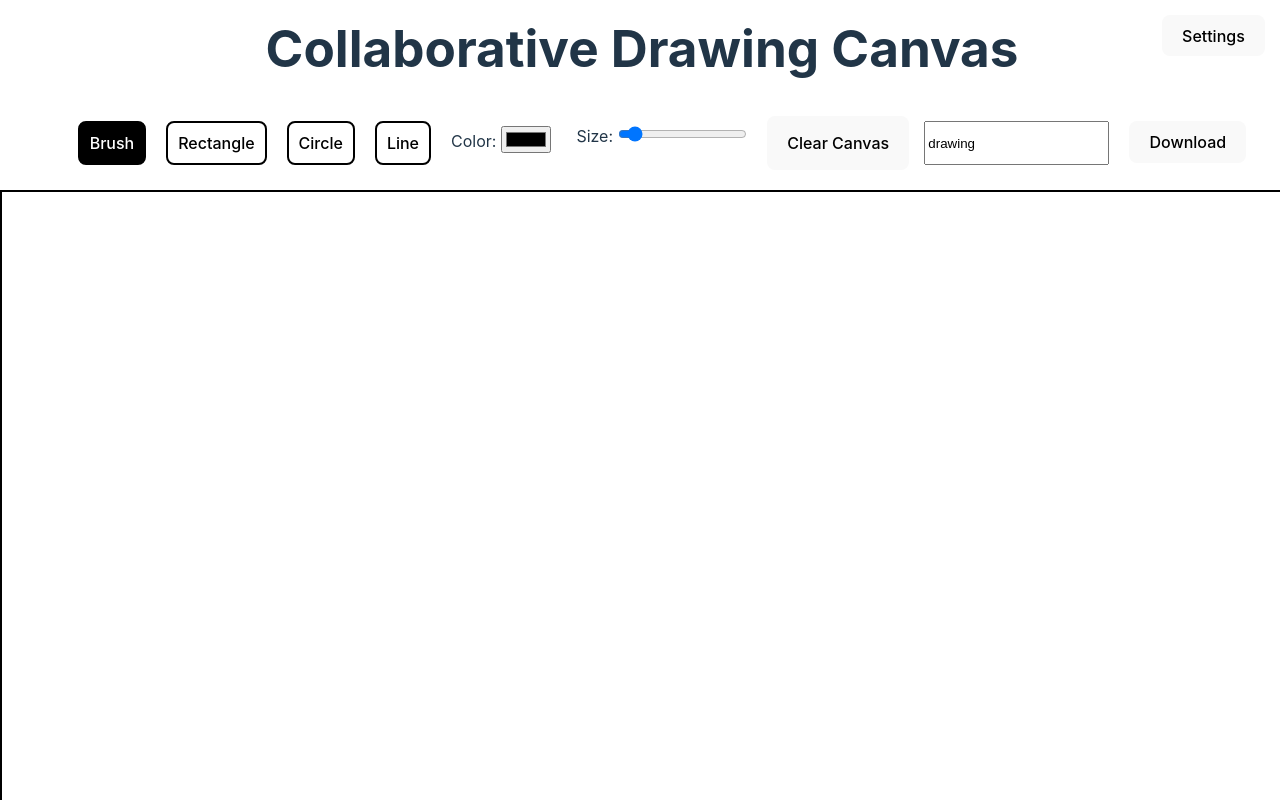
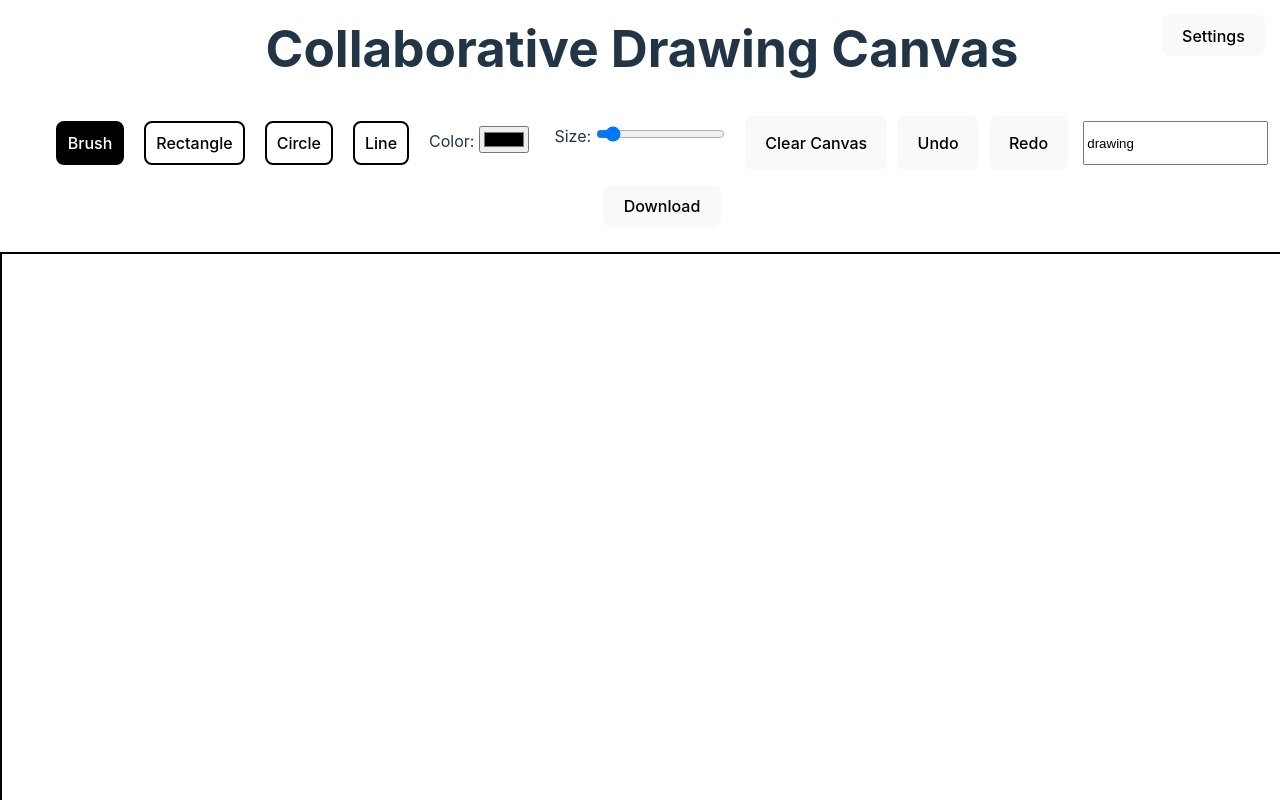
Before and after one commit to MSTC-DA-IICT/Hacktoberfest24-Drawing-Canvas-React, a React (Vite) app: page / in a window 1280 px wide. Shown: the top 800 px of the page. Built offline with nearby package versions, Linux system fonts and the light colour scheme.

Commit message:
Added Undo and Redo Feature

```diff
--- a/src/App.jsx
+++ b/src/App.jsx
@@ -1,5 +1,4 @@
 import React, { useRef, useState, useEffect } from 'react';
-import { jsPDF } from 'jspdf';
 import './App.css';
 
 function App() {
@@ -14,7 +13,10 @@ function App() {
     const [canvasData, setCanvasData] = useState(null);
     const [isSettingsOpen, setIsSettingsOpen] = useState(false);
     const [viewMode, setViewMode] = useState('grid');
+    const [canvasHistory, setCanvasHistory] = useState([]);
+    const [currentHistoryIndex, setCurrentHistoryIndex] = useState(-1);
 
+    // Unified state for tool properties (color, size)
     // Unified state for tool properties (color, size)
     const [toolProperties, setToolProperties] = useState({
         brush: { color: '#000000', size: 5 },
@@ -48,7 +50,19 @@ function App() {
         return () => {
             window.removeEventListener('storage', syncCanvasAcrossTabs);
         };
+
+        const savedCanvasHistory = localStorage.getItem('canvasHistory');
+        if (savedCanvasHistory) {
+            setCanvasHistory(JSON.parse(savedCanvasHistory));
+            setCurrentHistoryIndex(JSON.parse(localStorage.getItem('currentHistoryIndex')));
+        }
     }, []);
+
+    useEffect(() => {
+        // Save the canvas history to local storage
+        localStorage.setItem('canvasHistory', JSON.stringify(canvasHistory));
+        localStorage.setItem('currentHistoryIndex', JSON.stringify(currentHistoryIndex));
+    }, [canvasHistory, currentHistoryIndex]);
 
     useEffect(() => {
         if (contextRef.current) {
@@ -191,6 +205,10 @@ function App() {
         const canvasData = canvas.toDataURL();
         localStorage.setItem('savedCanvas', canvasData);
         localStorage.setItem('canvasUpdateTime', Date.now());
+        const newCanvasHistory = [...canvasHistory];
+        newCanvasHistory.push(canvasRef.current.toDataURL());
+        setCanvasHistory(newCanvasHistory);
+        setCurrentHistoryIndex(newCanvasHistory.length - 1);
     };
 
     const loadCanvasData = () => {
@@ -227,6 +245,34 @@ function App() {
     const handleViewModeChange = (mode) => {
         setViewMode(mode);
         setIsSettingsOpen(false);
+    };
+
+    const undo = () => {
+        if (currentHistoryIndex >= 0) {
+            setCurrentHistoryIndex(currentHistoryIndex - 1);
+            const canvas = canvasRef.current;
+            const context = contextRef.current;
+            const image = new Image();
+            image.src = canvasHistory[currentHistoryIndex];
+            image.onload = () => {
+                context.clearRect(0, 0, canvas.width, canvas.height);
+                context.drawImage(image, 0, 0, canvas.width / 2, canvas.height / 2);
+            };
+        }
+    };
+
+    const redo = () => {
+        if (currentHistoryIndex < canvasHistory.length - 1) {
+            setCurrentHistoryIndex(currentHistoryIndex + 1);
+            const canvas = canvasRef.current;
+            const context = contextRef.current;
+            const image = new Image();
+            image.src = canvasHistory[currentHistoryIndex];
+            image.onload = () => {
+                context.clearRect(0, 0, canvas.width, canvas.height);
+                context.drawImage(image, 0, 0, canvas.width / 2, canvas.height / 2);
+            };
+        }
     };
 
     return (
@@ -279,6 +325,8 @@ function App() {
                             />
                         </label>
                         <button onClick={clearCanvas}>Clear Canvas</button>
+                        <button onClick={undo}>Undo</button>
+                        <button onClick={redo}>Redo</button>
                         <input
                             type="text"
                             placeholder="File name"
```
